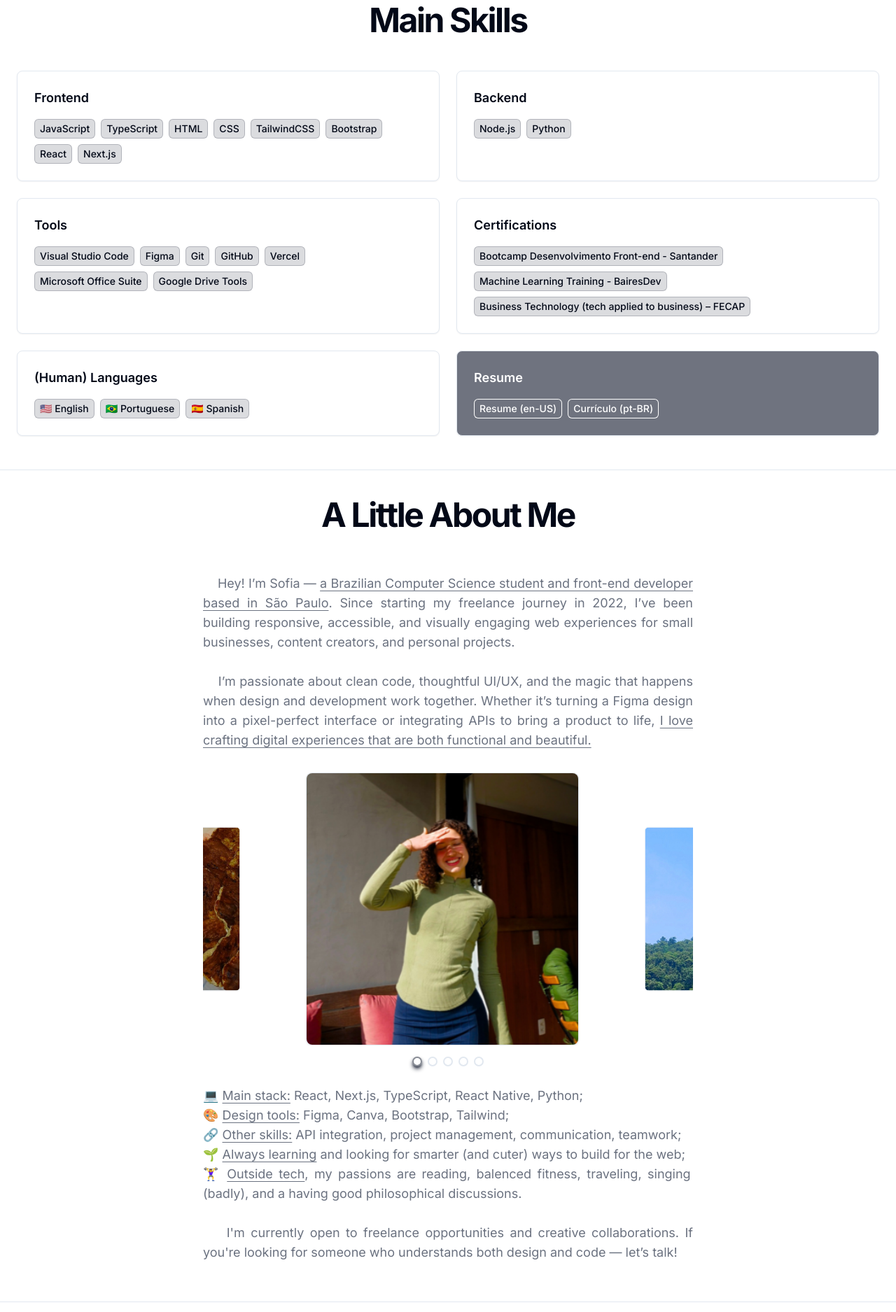
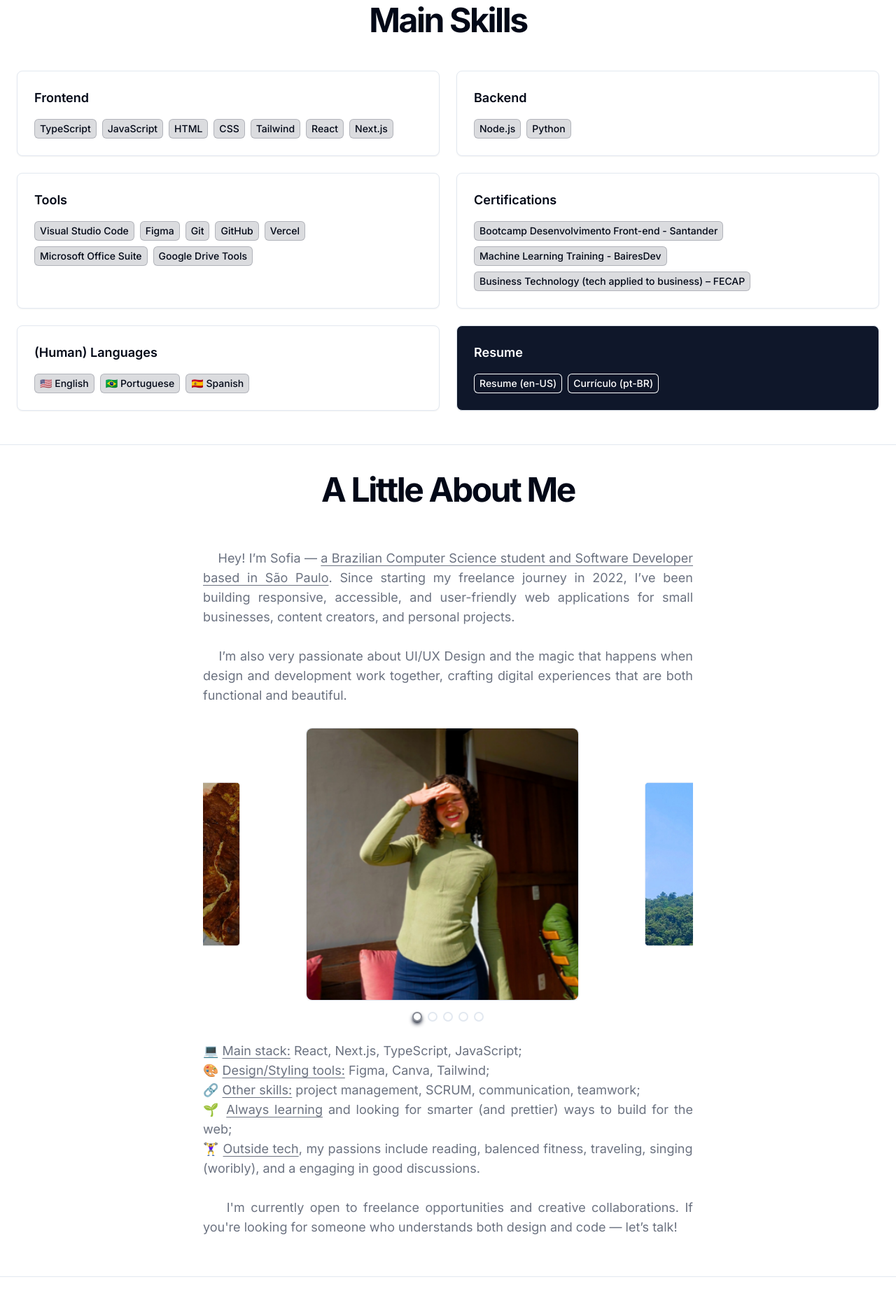
Before and after one commit to sofiahernandes/sofiahernandes, a Next.js app: page / in a window 1280 px wide. Shown: the part 1224-3099 px from the top of the page at 70% size. Built offline with nearby package versions, Linux system fonts and the light colour scheme.

Commit message:
update: Content and styling corrections

```diff
--- a/app/components/about.tsx
+++ b/app/components/about.tsx
@@ -1,5 +1,5 @@
-import Image from "next/image"
-import ScaleCarousel from "./scale-carousel"
+import Image from "next/image";
+import ScaleCarousel from "./scale-carousel";
 
 export default function AboutMe() {
   return (
@@ -9,21 +9,62 @@ export default function AboutMe() {
       </h2>
 
       <div className="max-w-[700px] m-auto">
-        <p className="mx-auto pt-3 text-gray-500 md:text-lg dark:text-gray-400 text-justify pb-4">&nbsp;&nbsp;&nbsp;&nbsp;Hey! I’m Sofia — <span className="underline underline-offset-4">a Brazilian Computer Science student and front-end developer based in São Paulo</span>. Since starting my freelance journey in 2022, I’ve been building responsive, accessible, and visually engaging web experiences for small businesses, content creators, and personal projects.</p>
-        <p className="mx-auto pt-3 text-gray-500 md:text-lg dark:text-gray-400 text-justify pb-4">&nbsp;&nbsp;&nbsp;&nbsp;I’m passionate about clean code, thoughtful UI/UX, and the magic that happens when design and development work together. Whether it’s turning a Figma design into a pixel-perfect interface or integrating APIs to bring a product to life, <span className="underline underline-offset-4">I love crafting digital experiences that are both functional and beautiful.</span></p>
+        <p className="mx-auto pt-3 text-gray-500 md:text-lg dark:text-gray-400 text-justify pb-4">
+          &nbsp;&nbsp;&nbsp;&nbsp;Hey! I’m Sofia —{" "}
+          <span className="underline underline-offset-4">
+            a Brazilian Computer Science student and Software Developer based in
+            São Paulo
+          </span>
+          . Since starting my freelance journey in 2022, I’ve been building
+          responsive, accessible, and user-friendly web applications for small
+          businesses, content creators, and personal projects.
+        </p>
+        <p className="mx-auto pt-3 text-gray-500 md:text-lg dark:text-gray-400 text-justify pb-4">
+          &nbsp;&nbsp;&nbsp;&nbsp;I’m also very passionate about UI/UX Design
+          and the magic that happens when design and development work together,
+          crafting digital experiences that are both functional and beautiful.
+        </p>
 
         <ScaleCarousel />
 
         <ul className="mx-auto pt-3 text-gray-500 md:text-lg dark:text-gray-400 text-justify pb-4">
-        <li>💻 <span className="underline underline-offset-4">Main stack:</span> React, Next.js, TypeScript, React Native, Python;</li>
-        <li>🎨 <span className="underline underline-offset-4">Design tools:</span> Figma, Canva, Bootstrap, Tailwind;</li>
-        <li>🔗 <span className="underline underline-offset-4">Other skills:</span> API integration, project management, communication, teamwork;</li>
-        <li>🌱 <span className="underline underline-offset-4">Always learning</span> and looking for smarter (and cuter) ways to build for the web;</li>
-        <li>🏋️‍♀️ <span className="underline underline-offset-4">Outside tech</span>, my passions are reading, balenced fitness, traveling, singing (badly), and a having good philosophical discussions.</li>
+          <li>
+            💻 <span className="underline underline-offset-4">Main stack:</span>{" "}
+            React, Next.js, TypeScript, JavaScript;
+          </li>
+          <li>
+            🎨{" "}
+            <span className="underline underline-offset-4">
+              Design/Styling tools:
+            </span>{" "}
+            Figma, Canva, Tailwind;
+          </li>
+          <li>
+            🔗{" "}
+            <span className="underline underline-offset-4">Other skills:</span>{" "}
+            project management, SCRUM, communication, teamwork;
+          </li>
+          <li>
+            🌱{" "}
+            <span className="underline underline-offset-4">
+              Always learning
+            </span>{" "}
+            and looking for smarter (and prettier) ways to build for the web;
+          </li>
+          <li>
+            🏋️‍♀️{" "}
+            <span className="underline underline-offset-4">Outside tech</span>,
+            my passions include reading, balenced fitness, traveling, singing
+            (woribly), and a engaging in good discussions.
+          </li>
         </ul>
 
-        <p className="mx-auto pt-3 text-gray-500 md:text-lg dark:text-gray-400 text-justify pb-4">&nbsp;&nbsp;&nbsp;&nbsp;I'm currently open to freelance opportunities and creative collaborations. If you're looking for someone who understands both design and code — let’s talk!</p>
+        <p className="mx-auto pt-3 text-gray-500 md:text-lg dark:text-gray-400 text-justify pb-4">
+          &nbsp;&nbsp;&nbsp;&nbsp;I'm currently open to freelance opportunities
+          and creative collaborations. If you're looking for someone who
+          understands both design and code — let’s talk!
+        </p>
       </div>
     </div>
-  )
+  );
 }
--- a/app/components/tech-stack.tsx
+++ b/app/components/tech-stack.tsx
@@ -1,44 +1,95 @@
-import { Card } from "@/components/ui/card"
+import { Card } from "@/components/ui/card";
 import Link from "next/link";
 
 const technologies = [
   {
     id: 1,
     category: "Frontend",
-    skills: [{name: "JavaScript", link: "https://web.dev/javascript?hl=pt-br"}, {name: "TypeScript", link: "https://www.typescriptlang.org/"}, {name: "HTML", link: "https://web.dev/html?hl=pt-br"}, {name: "CSS", link: "https://www.google.com/url?client=internal-element-cse&cx=000598195112356817769:pk7nr2xiumu&q=https://web.dev/css&sa=U&ved=2ahUKEwi1tZLpueiOAxVbsJUCHdw3LQ8QFnoECAoQAQ&usg=AOvVaw0yC_iNk6UymDgVFl5O0w6g&arm=e&fexp=73019458,72986053,72986052,73019460"}, {name: "TailwindCSS", link: "https://tailwindcss.com/"}, {name: "Bootstrap", link: "https://getbootstrap.com/"}, {name: "React", link: "https://www.google.com/url?client=internal-element-cse&cx=000598195112356817769:pk7nr2xiumu&q=https://web.dev/explore/react&sa=U&ved=2ahUKEwjNnfKGuuiOAxUGq5UCHeSkHbwQFnoECAMQAQ&usg=AOvVaw32JY1UcNc2JA-VIZVN1Z3H&arm=e&fexp=73019458,72986053,72986052,73019460"}, {name: "Next.js", link: "https://nextjs.org/"}],
+    skills: [
+      { name: "TypeScript", link: "https://www.typescriptlang.org/" },
+      { name: "JavaScript", link: "https://web.dev/javascript?hl=pt-br" },
+      { name: "HTML", link: "https://web.dev/html?hl=pt-br" },
+      {
+        name: "CSS",
+        link: "https://www.google.com/url?client=internal-element-cse&cx=000598195112356817769:pk7nr2xiumu&q=https://web.dev/css&sa=U&ved=2ahUKEwi1tZLpueiOAxVbsJUCHdw3LQ8QFnoECAoQAQ&usg=AOvVaw0yC_iNk6UymDgVFl5O0w6g&arm=e&fexp=73019458,72986053,72986052,73019460",
+      },
+      { name: "Tailwind", link: "https://tailwindcss.com/" },
+      {
+        name: "React",
+        link: "https://www.google.com/url?client=internal-element-cse&cx=000598195112356817769:pk7nr2xiumu&q=https://web.dev/explore/react&sa=U&ved=2ahUKEwjNnfKGuuiOAxUGq5UCHeSkHbwQFnoECAMQAQ&usg=AOvVaw32JY1UcNc2JA-VIZVN1Z3H&arm=e&fexp=73019458,72986053,72986052,73019460",
+      },
+      { name: "Next.js", link: "https://nextjs.org/" },
+    ],
     highlight: false,
   },
   {
     id: 2,
     category: "Backend",
-    skills: [{name: "Node.js", link: "https://nodejs.org/"}, {name: "Python", link: "https://www.python.org/downloads/"}],
+    skills: [
+      { name: "Node.js", link: "https://nodejs.org/" },
+      { name: "Python", link: "https://www.python.org/downloads/" },
+    ],
     highlight: false,
   },
   {
     id: 3,
     category: "Tools",
-    skills: [{name: "Visual Studio Code", link: "https://code.visualstudio.com/"}, {name: "Figma", link: "https://www.figma.com/pt-br/"}, {name: "Git", link: "https://git-scm.com/downloads"}, {name: "GitHub", link: "https://github.com/sofiahernandes"}, {name: "Vercel", link: "https://vercel.com/"}, {name: "Microsoft Office Suite", link: "https://www.microsoft.com/pt-br/microsoft-365/download-office?msockid=0fa3e5e32b9e6eb52ed0f01b2a476f57"}, {name: "Google Drive Tools", link: "https://workspace.google.com/marketplace/app/drive_toolbox_copy_move_rename_files_fol/39566378966"}],
+    skills: [
+      { name: "Visual Studio Code", link: "https://code.visualstudio.com/" },
+      { name: "Figma", link: "https://www.figma.com/pt-br/" },
+      { name: "Git", link: "https://git-scm.com/downloads" },
+      { name: "GitHub", link: "https://github.com/sofiahernandes" },
+      { name: "Vercel", link: "https://vercel.com/" },
+      {
+        name: "Microsoft Office Suite",
+        link: "https://www.microsoft.com/pt-br/microsoft-365/download-office?msockid=0fa3e5e32b9e6eb52ed0f01b2a476f57",
+      },
+      {
+        name: "Google Drive Tools",
+        link: "https://workspace.google.com/marketplace/app/drive_toolbox_copy_move_rename_files_fol/39566378966",
+      },
+    ],
     highlight: false,
   },
   {
     id: 4,
     category: "Certifications",
-    skills: [{name: "Bootcamp Desenvolvimento Front-end - Santander", link: "https://www.dio.me/certificate/JJHOLNCF/share"}, {name: "Machine Learning Training - BairesDev", link: "noLink"}, {name: "Business Technology (tech applied to business) – FECAP", link: "noLink"}],
+    skills: [
+      {
+        name: "Bootcamp Desenvolvimento Front-end - Santander",
+        link: "https://www.dio.me/certificate/6PGRXS6K/share?utm_source=engagement&utm_medium=email&utm_campaign=santander-2025-front-end&utm_term=bootcamp-users&utm_content=graduation-certificate-link",
+      },
+      { name: "Machine Learning Training - BairesDev", link: "https://www.dio.me/certificate/YKU8V7HA/share?utm_source=engagement&utm_medium=email&utm_campaign=bairesdev-machine-learning-training&utm_term=bootcamp-users&utm_content=graduation-certificate-link" },
+      {
+        name: "Business Technology (tech applied to business) – FECAP",
+        link: "noLink",
+      },
+    ],
     highlight: false,
   },
   {
     id: 5,
     category: "(Human) Languages",
-    skills: [{name: "🇺🇸 English", link: "noLink"}, {name: "🇧🇷 Portuguese", link: "noLink"}, {name: "🇪🇸 Spanish", link: "noLink"}],
+    skills: [
+      { name: "🇺🇸 English", link: "noLink" },
+      { name: "🇧🇷 Portuguese", link: "noLink" },
+      { name: "🇪🇸 Spanish", link: "noLink" },
+    ],
     highlight: false,
   },
   {
     id: 6,
     category: "Resume",
-    skills: [{name: "Resume (en-US)", link: "https://github.com/sofiahernandes"}, {name: "Currículo (pt-BR)", link: "https://drive.google.com/file/d/1xgkxkF62138lskOmXopL-vZT0mjAabfZ/view?usp=sharing"}],
+    skills: [
+      { name: "Resume (en-US)", link: "https://github.com/sofiahernandes" },
+      {
+        name: "Currículo (pt-BR)",
+        link: "https://drive.google.com/file/d/1hKsENlQwNAZJfSUybn-4BhqDNfa0bHeU/view?usp=sharing",
+      },
+    ],
     highlight: true,
-  }
-]
+  },
+];
 
 export default function TechStack() {
   return (
@@ -49,14 +100,36 @@ export default function TechStack() {
 
       <div className="grid gap-6 md:grid-cols-2">
         {technologies.map((tech) => (
-          <Card key={tech.id} className={tech.highlight ? "bg-primary/60 p-6" : "p-6"}>
-            <h3 className={tech.highlight ? "text-background text-lg font-semibold mb-4" : "text-lg font-semibold mb-4"}>{tech.category}</h3>
+          <Card
+            key={tech.id}
+            className={tech.highlight ? "bg-primary p-6" : "p-6"}
+          >
+            <h3
+              className={
+                tech.highlight
+                  ? "text-background text-lg font-semibold mb-4"
+                  : "text-lg font-semibold mb-4"
+              }
+            >
+              {tech.category}
+            </h3>
             <div className="flex flex-wrap gap-2">
               {tech.skills.map((skill) => (
-                <Link href={skill.link} target="_blank" key={skill.name} className="no-underline">
-                  <span className={tech.highlight ? "transition-transform hover:scale-105 text-background inline-flex items-center rounded-md px-2 py-1 text-sm font-medium ring-1 ring-inset ring-background" : "transition-transform hover:scale-105 inline-flex items-center rounded-md bg-primary/15 px-2 py-1 text-sm font-medium ring-1 ring-inset ring-primary/20"}>
-                  {skill.name}
-                </span>
+                <Link
+                  href={skill.link}
+                  target="_blank"
+                  key={skill.name}
+                  className="no-underline"
+                >
+                  <span
+                    className={
+                      tech.highlight
+                        ? "transition-transform hover:scale-105 text-background inline-flex items-center rounded-md px-2 py-1 text-sm font-medium ring-1 ring-inset ring-background"
+                        : "transition-transform hover:scale-105 inline-flex items-center rounded-md bg-primary/15 px-2 py-1 text-sm font-medium ring-1 ring-inset ring-primary/20"
+                    }
+                  >
+                    {skill.name}
+                  </span>
                 </Link>
               ))}
             </div>
@@ -64,5 +137,5 @@ export default function TechStack() {
         ))}
       </div>
     </div>
-  )
+  );
 }
--- a/components/carousel-11.tsx
+++ b/components/carousel.tsx
@@ -41,7 +41,7 @@ export default function SlideScale() {
           {Array.from({ length: 5 }).map((_, index) => (
             <CarouselItem key={index} className={cn("basis-[33%]", {})}>
               <Card
-                className={cn("transition-transform duration-500", {
+                className={cn("transition-transform border border-primary/50 duration-500", {
                   "scale-[0.6]": index !== current - 1,
                 })}
               >
```
